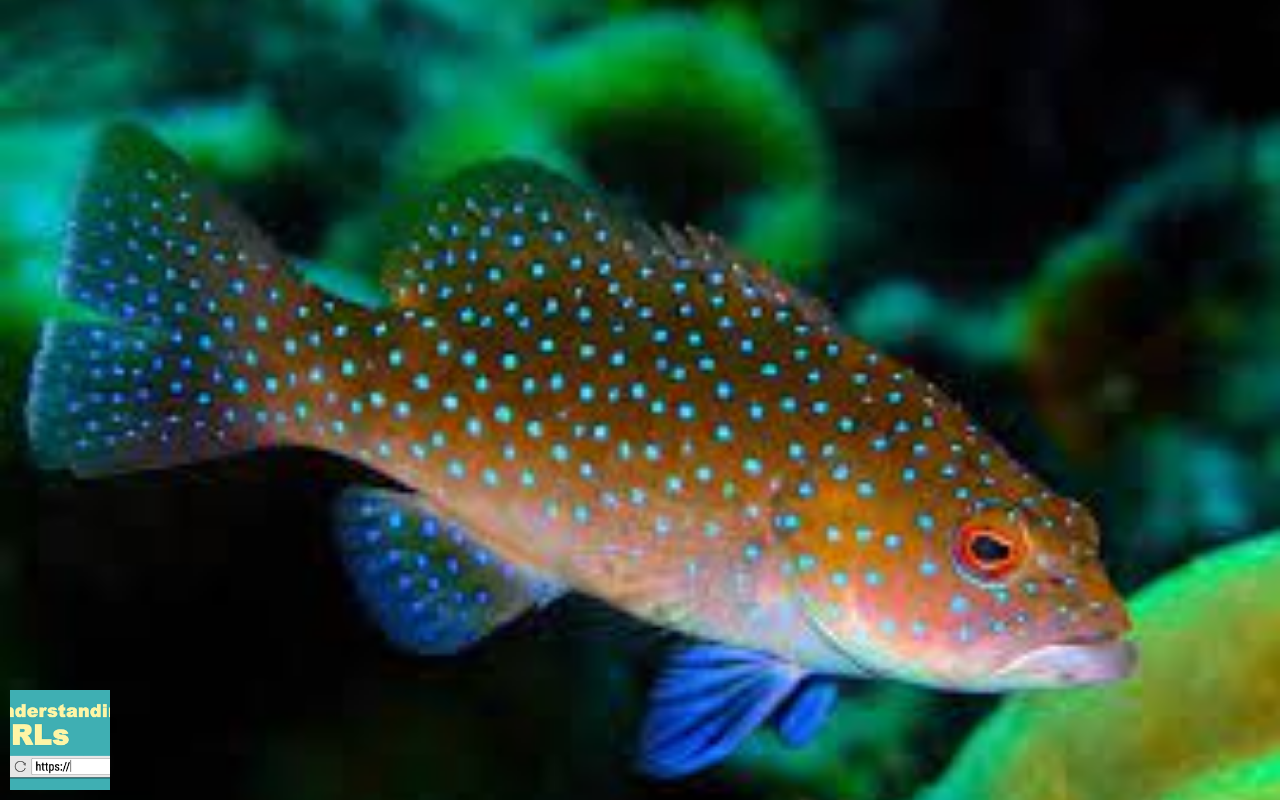
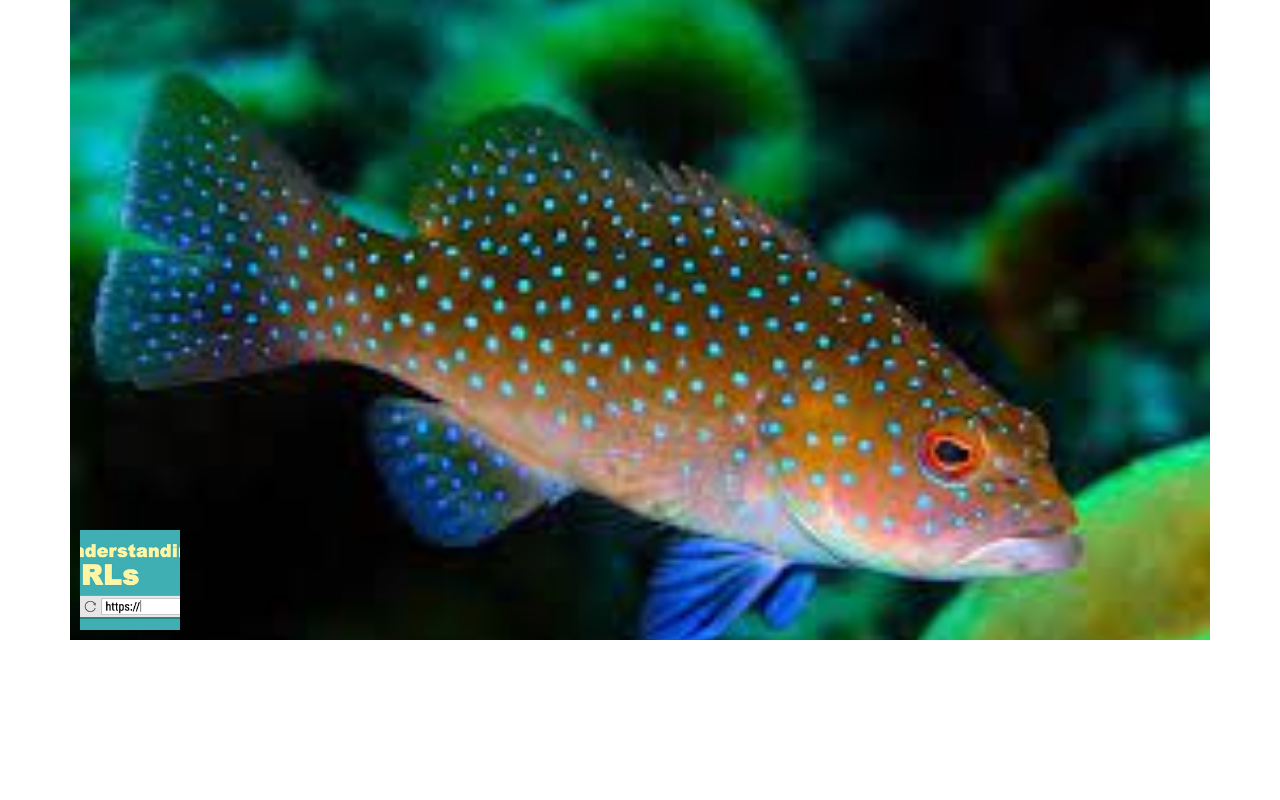
Before and after one commit to fahadakbar1/Sliders-Animations, a React (Create React App) app: page / in a window 1280 px wide. Built offline with nearby package versions, Linux system fonts and the light colour scheme.

Commit message:
Set the width of slider

```diff
--- a/src/App.css
+++ b/src/App.css
@@ -1,6 +1,41 @@
 .App {
-  width: 100vw;
-  height: 100vh;
-  overflow: hidden;
+  padding-right: 15px;
+  padding-left: 15px;
   position: relative;
+  margin: auto;
+  height: 80vh;
 }
+
+@media (min-width: 476px) {
+  .App {
+    width: 100%;
+  }
+}
+
+@media (min-width: 768px) {
+  .App {
+    width: 100%;
+    max-width: 100%;
+  }
+}
+
+@media (min-width: 992px) {
+  .App {
+    width: 100%;
+    max-width: 100%;
+  }
+}
+
+@media (min-width: 1200px) {
+  .App {
+    width: 1140px;
+    max-width: 100%;
+  }
+}
+
+@media (min-width: 1400px) {
+  .App {
+    width: 1200px;
+    max-width: 100%;
+  }
+}
```
